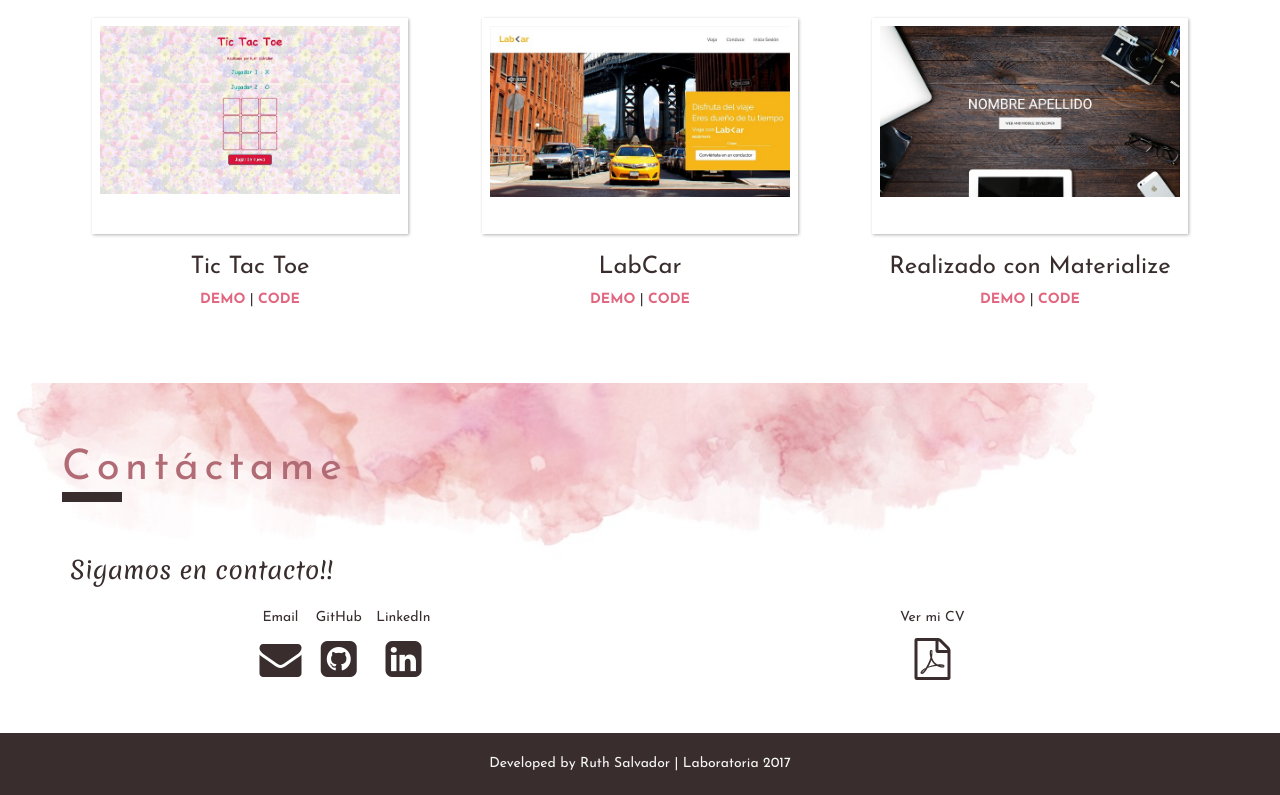
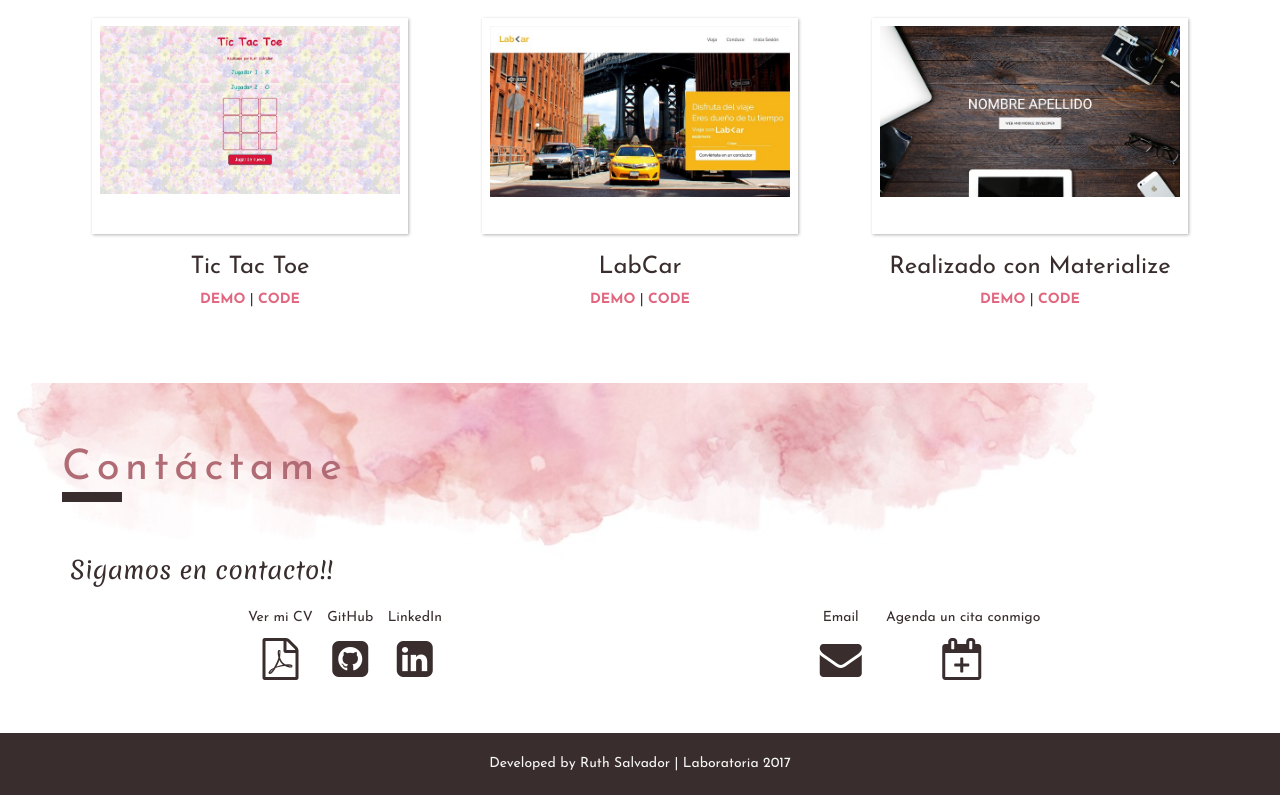
Before and after one commit to RuthSalvador/RuthSalvador, a plain HTML site: page index.html in a window 1280 px wide. Shown: the part 2514-3309 px from the top of the page. Drawn offline with nearby package versions, Linux system fonts and the light colour scheme; a web font is replaced by a local one.

Commit message:
details footer

```diff
--- a/index.html
+++ b/index.html
@@ -268,8 +268,9 @@
           <div class="text-center col-xs-6">
             <ul class="list-inline">
               <li>
-                <p>Email</p>
-                <a href="mailto:salvador_ruth@hotmail.com" target="_blank"><i class="fa fa-envelope fa-3x" aria-hidden="true"></i></a></li>
+                <p>Ver mi CV</p>
+                <a href="assets/docs/CV - Ruth Salvador.pdf" target="_blank"><i class="fa fa-file-pdf-o fa-3x" aria-hidden="true"></i></a>
+              </li>
               <li>
                 <p>GitHub</p>
                 <a href="https://github.com/RuthSalvador" target="_blank"><i class="fa fa-github-square fa-3x" aria-hidden="true"></i></a></li>
@@ -279,8 +280,18 @@
             </ul>
           </div>
           <div class="text-center col-xs-6">
-            <p>Ver mi CV</p>
-            <a href="assets/docs/CV - Ruth Salvador.pdf" target="_blank"><i class="fa fa-file-pdf-o fa-3x" aria-hidden="true"></i></a>
+            <ul class="list-inline">
+              <li>
+                <p>Email</p>
+                <a href="mailto:salvador_ruth@hotmail.com" target="_blank"><i class="fa fa-envelope fa-3x" aria-hidden="true"></i></a></li>
+              <li>
+              <li>
+                <p>Agenda un cita conmigo</p>
+                <a href="https://ruthsalvador.youcanbook.me/" target="_blank"><i class="fa fa-calendar-plus-o fa-3x" aria-hidden="true"></i></a>
+              </li>
+
+            </ul>
+
           </div>
 
         </div>
```
